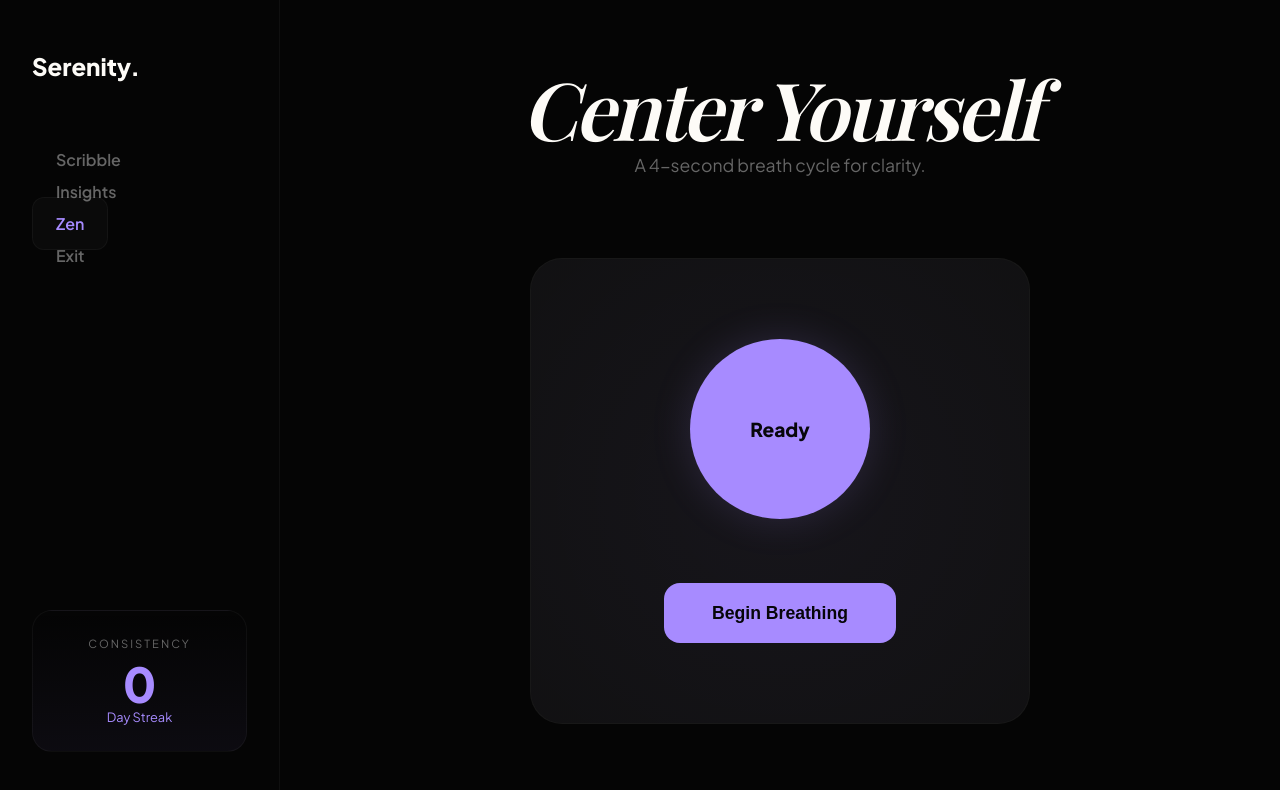
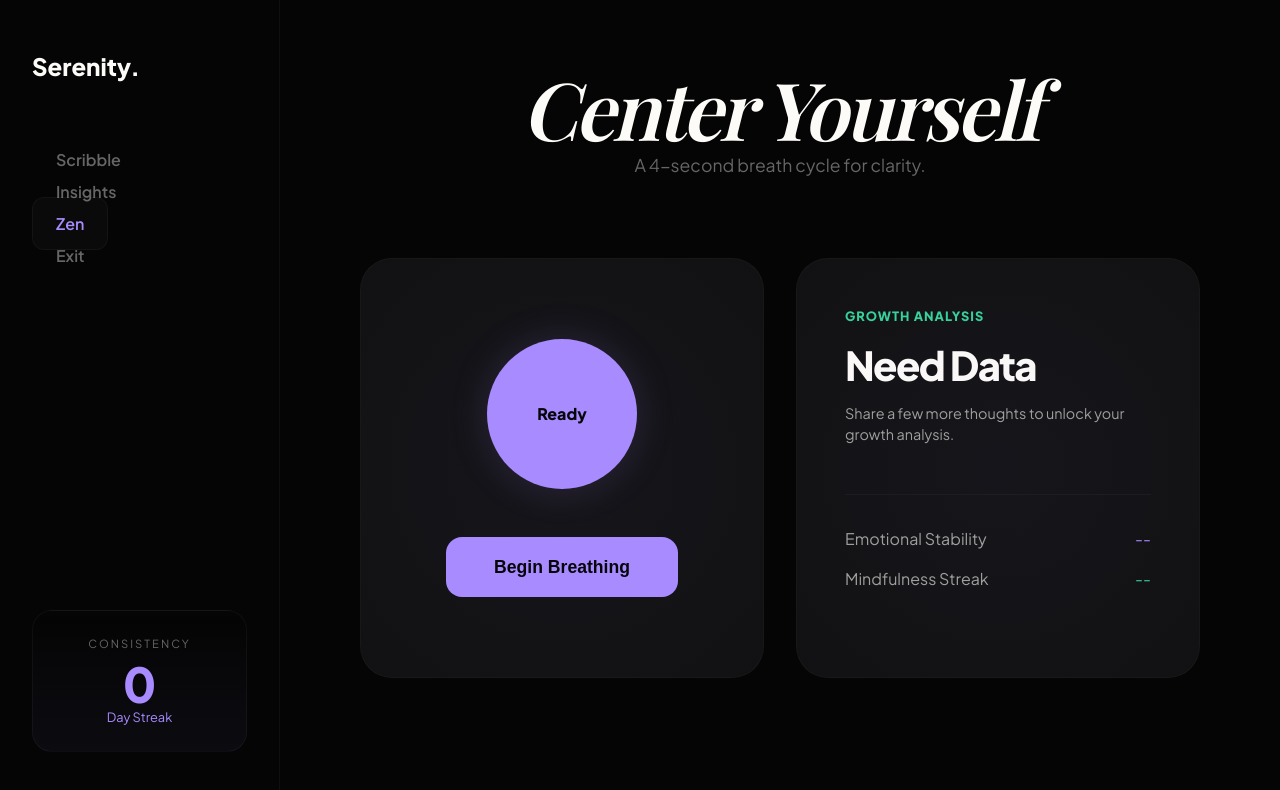
Before and after one commit to kamakshi12singh/-AI-Mental-Health-journal, a plain HTML site: page dashboard.html in a window 1280 px wide. Both pictures are taken after a click on the link "Zen". Drawn offline with nearby package versions, Linux system fonts and the light colour scheme; a web font is replaced by a local one.

Commit message:
Add Personal Growth Analysis to Zen section

```diff
--- a/dashboard.html
+++ b/dashboard.html
@@ -80,11 +80,32 @@
                 <h1 class="serif-italic">Center Yourself</h1>
                 <p class="subtitle" style="margin-bottom: 5rem;">A 4-second breath cycle for clarity.</p>
 
-                <div class="bento-card" style="max-width: 500px; margin: 0 auto; padding: 5rem;">
-                    <div id="breatheCircle" style="width: 180px; height: 180px; background: var(--primary); border-radius: 50%; margin: 0 auto; display: flex; align-items: center; justify-content: center; box-shadow: var(--glow); transition: all 1s cubic-bezier(0.4, 0, 0.2, 1);">
-                        <span id="breatheText" style="font-weight: 800; color: #000; font-size: 1.2rem;">Ready</span>
+                <div style="display: grid; grid-template-columns: 1fr 1fr; gap: 2rem; max-width: 1000px; margin: 0 auto;">
+                    <!-- Breathing Card -->
+                    <div class="bento-card" style="padding: 5rem;">
+                        <div id="breatheCircle" style="width: 150px; height: 150px; background: var(--primary); border-radius: 50%; margin: 0 auto; display: flex; align-items: center; justify-content: center; box-shadow: var(--glow); transition: all 1s cubic-bezier(0.4, 0, 0.2, 1);">
+                            <span id="breatheText" style="font-weight: 800; color: #000; font-size: 1rem;">Ready</span>
+                        </div>
+                        <button id="startBreatheBtn" class="btn-primary" style="margin-top: 3rem;">Begin Breathing</button>
                     </div>
-                    <button id="startBreatheBtn" class="btn-primary" style="margin-top: 4rem;">Begin Breathing</button>
+
+                    <!-- Growth Analysis Card -->
+                    <div class="bento-card" style="text-align: left;">
+                        <p style="color: var(--secondary); font-weight: 800; font-size: 0.8rem; text-transform: uppercase; letter-spacing: 1px; margin-bottom: 1rem;">Growth Analysis</p>
+                        <h2 id="zenRating">Scanning...</h2>
+                        <p id="zenSummary" style="opacity: 0.6; font-size: 0.9rem; margin-top: 1rem;">Complete a session to analyze your mental state.</p>
+
+                        <div style="margin-top: 3rem; border-top: 1px solid var(--border); padding-top: 2rem;">
+                            <div style="display: flex; justify-content: space-between; margin-bottom: 1rem;">
+                                <span style="opacity: 0.6;">Emotional Stability</span>
+                                <span id="stabilityVal" style="color: var(--primary);">--</span>
+                            </div>
+                            <div style="display: flex; justify-content: space-between;">
+                                <span style="opacity: 0.6;">Mindfulness Streak</span>
+                                <span id="zenStreakVal" style="color: var(--secondary);">--</span>
+                            </div>
+                        </div>
+                    </div>
                 </div>
             </section>
 
--- a/js/dashboard.js
+++ b/js/dashboard.js
@@ -69,6 +69,50 @@ document.addEventListener('DOMContentLoaded', () => {
         views[target].style.display = 'block';
         navs[target].classList.add('active');
         if (target === 'insights') renderInsights();
+        if (target === 'practice') updateZenAnalysis();
+    }
+
+    // Zen Analysis Logic
+    function updateZenAnalysis() {
+        const entries = getEntries();
+        const streak = getStreak();
+        const zenRating = document.getElementById('zenRating');
+        const zenSummary = document.getElementById('zenSummary');
+        const stabilityVal = document.getElementById('stabilityVal');
+        const zenStreakVal = document.getElementById('zenStreakVal');
+
+        if (entries.length < 2) {
+            zenRating.innerText = "Need Data";
+            zenSummary.innerText = "Share a few more thoughts to unlock your growth analysis.";
+            return;
+        }
+
+        // Calculate stability (variance in scores)
+        const scores = entries.slice(-5).map(e => e.score);
+        const avg = scores.reduce((a, b) => a + b, 0) / scores.length;
+        const variance = scores.reduce((a, b) => a + Math.pow(b - avg, 2), 0) / scores.length;
+        const stability = Math.max(0, 100 - (variance * 200));
+
+        stabilityVal.innerText = `${stability.toFixed(0)}%`;
+        zenStreakVal.innerText = `${streak} Days`;
+
+        // Determine Rating
+        let rating = "Steady";
+        let summary = "You're maintaining a consistent mental baseline. Keep practicing.";
+
+        if (stability > 85 && avg > 0.3) {
+            rating = "Exceptional";
+            summary = "Your clarity is at its peak. You've achieved a rare state of focused calm.";
+        } else if (avg < -0.2) {
+            rating = "Healing";
+            summary = "You're processing heavy thoughts. This honesty is the first step to growth.";
+        } else if (streak > 3) {
+            rating = "Gaining Momentum";
+            summary = "Your consistency is building a strong foundation for mental resilience.";
+        }
+
+        zenRating.innerText = rating;
+        zenSummary.innerText = summary;
     }
 
     navs.scribble.addEventListener('click', (e) => { e.preventDefault(); switchView('scribble'); });
```
